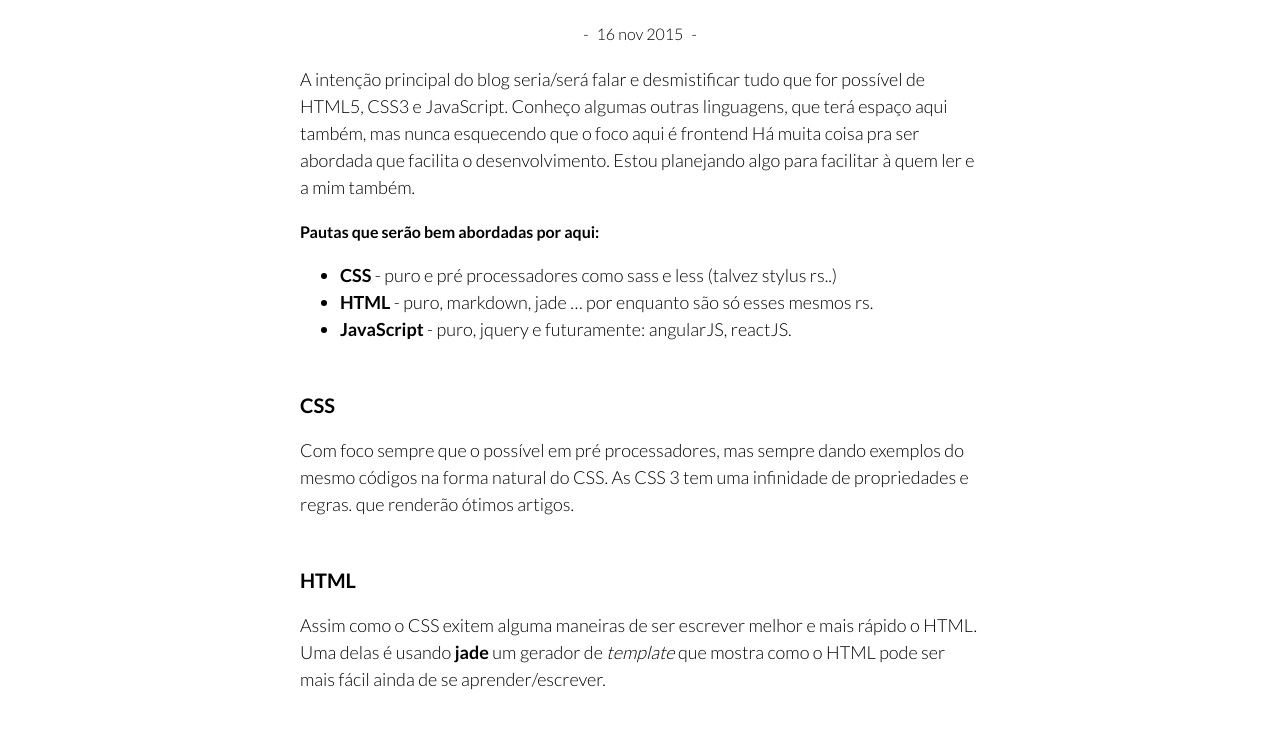
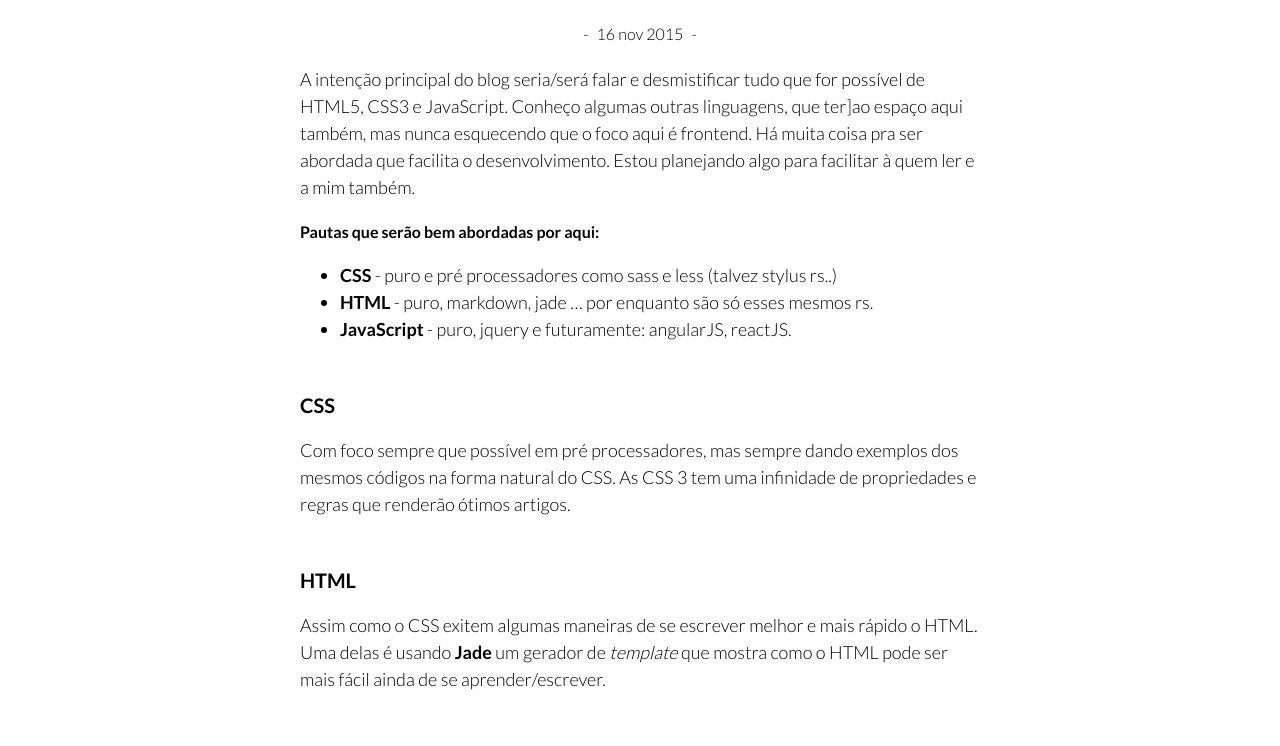
Before and after one commit to deglier/deglier.github.io, a Jekyll site: the page built from _posts/2015-11-16-vamos-combinar-assim.md, in a window 1280 px wide. Shown: the part 233-979 px from the top of the page. Built offline with Jekyll 4.4.1, drawn with Linux system fonts in a browser that asks for light colours; some web fonts are replaced; comment, search, counter and statistics services are not loaded.

Commit message:
Update 2015-11-16-vamos-combinar-assim.md

```diff
--- a/_posts/2015-11-16-vamos-combinar-assim.md
+++ b/_posts/2015-11-16-vamos-combinar-assim.md
@@ -11,7 +11,7 @@ tags:
   - novidades
 permalink: /vamos-combinar-assim/
 ---
-A intenção principal do blog seria/será falar e desmistificar tudo que for possível de HTML5, CSS3 e JavaScript. Conheço algumas outras linguagens, que terá espaço aqui também, mas nunca esquecendo que o foco aqui é frontend Há muita coisa pra ser abordada que facilita o desenvolvimento. Estou planejando algo para facilitar à quem ler e a mim também.
+A intenção principal do blog seria/será falar e desmistificar tudo que for possível de HTML5, CSS3 e JavaScript. Conheço algumas outras linguagens, que ter]ao espaço aqui também, mas nunca esquecendo que o foco aqui é frontend. Há muita coisa pra ser abordada que facilita o desenvolvimento. Estou planejando algo para facilitar à quem ler e a mim também.
 
 #### Pautas que serão bem abordadas  por aqui:
 
@@ -20,11 +20,11 @@ A intenção principal do blog seria/será falar e desmistificar tudo que for po
 -  <b>JavaScript</b> - puro, jquery e futuramente: angularJS, reactJS.
 
 ### CSS
-Com foco sempre que o possível em pré processadores, mas sempre dando exemplos do mesmo códigos na forma natural do CSS. As CSS 3 tem uma infinidade de propriedades e regras. que renderão ótimos artigos.
+Com foco sempre que possível em pré processadores, mas sempre dando exemplos dos mesmos códigos na forma natural do CSS. As CSS 3 tem uma infinidade de propriedades e regras que renderão ótimos artigos.
 
 ### HTML
 
-Assim como o CSS exitem alguma maneiras de ser escrever melhor e mais rápido o HTML. Uma delas é usando **jade** um gerador de *template* que mostra como o HTML pode ser mais fácil ainda de se aprender/escrever.
+Assim como o CSS exitem algumas maneiras de se escrever melhor e mais rápido o HTML. Uma delas é usando **Jade** um gerador de *template* que mostra como o HTML pode ser mais fácil ainda de se aprender/escrever.
 
 ### JavaScript
 
```
